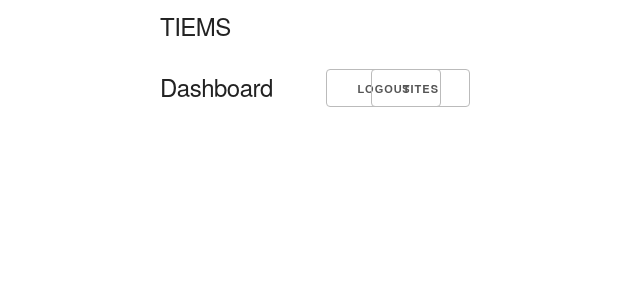
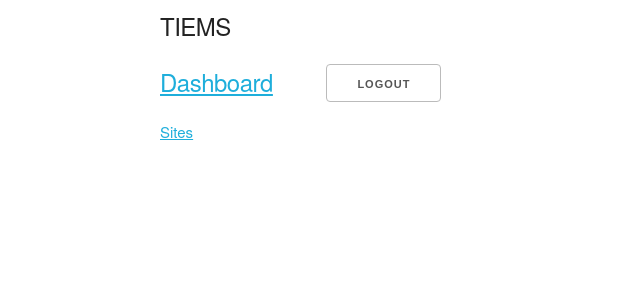
Before and after one commit to jfullerco/tiems-v5, a React (Create React App) app: page / in a window 1280 px wide. Shown: the top 300 px of the page, without its empty margins (0-640 px from the left). Built offline with nearby package versions, Linux system fonts and the light colour scheme; the HTML template or start-up script is replaced by a standard one.

Commit message:
3 files modified

```diff
--- a/src/App.js
+++ b/src/App.js
@@ -1,11 +1,10 @@
 import React, {useState, useEffect, useContext} from 'react'
-import {Route, BrowserRouter as Router} from 'react-router-dom'
+import {Route, Switch, BrowserRouter as Router} from 'react-router-dom'
 
 import {StateProvider, StateContext} from './stateContext'
 
 import Dashboard from './Pages/Dashboard'
-import Login from './Pages/Login'
-
+import SiteList from './Pages/Sites/SiteList'
 
 import "./style.css"
 
@@ -23,9 +22,12 @@ export default function App() {
         <h5>TIEMS</h5>
 
         <Router>
+          <Switch>
 
-            <Dashboard  />
+            <Route exact path="/"  component={Dashboard} />
+            <Route path="/sites" component={SiteList} />
 
+          </Switch>
         </Router>
 
       </div>
--- a/src/Pages/Dashboard.js
+++ b/src/Pages/Dashboard.js
@@ -3,7 +3,6 @@ import {Route, Link} from 'react-router-dom'
 import {StateContext} from '../stateContext'
 
 import Login from './Login'
-import SiteList from './Sites/SiteList'
 
 const Dashboard = () => {
 
@@ -11,35 +10,44 @@ const Dashboard = () => {
 
   return (
 
-    <div>
+    <>
 
       {(user.clientLoggedIn != false) ? (
 
+        <>
         <div className="row">
+
           <div className="two columns">
-            <h5>Dashboard</h5>
+            <h5><Link to="/">Dashboard</Link></h5>
           </div>
 
           <div className="one column">
-          <button
-            onClick={()=>user.setClientLoggedIn(!user.clientLoggedIn)}
-            > Logout
-            </button>
+            <button
+              onClick={()=>user.setClientLoggedIn(!user.clientLoggedIn)}
+              > Logout
+              </button>
           </div>
-        <p />
-        <div className="row">
-          <Route path="/sites" component={SiteList} />
-          <Link to="/sites" className="button">Sites</Link>
+
         </div>
 
+        <div className="row">
+
+          <div className="two columns">
+
+            <Link to="/sites">Sites</Link>
+
+          </div>
+
         </div>
+
+        </>
 
       ) : (
 
         <Login />
 
       )}
-    </div>
+    </>
   )
 }
 
--- a/src/Pages/Sites/SiteList.js
+++ b/src/Pages/Sites/SiteList.js
@@ -7,6 +7,7 @@ const SiteList = () => {
 
   return (
     <>
+    Site List
     </>
   )
 }
```
